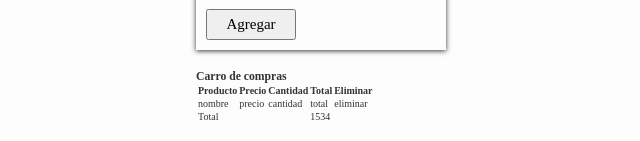
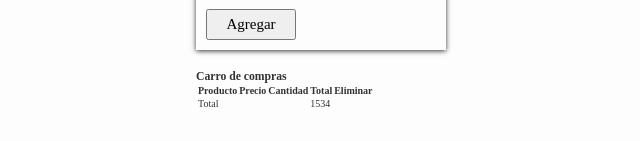
Before and after one commit to MiguelJarecca/car, a React (Vite) app in the folder front/: page / in a window 1280 px wide. Shown: the part 1214-1355 px from the top of the page, without its empty margins (60-700 px from the left). Built offline with nearby package versions, Linux system fonts and the light colour scheme.

Commit message:
se agrega items al carro1

```diff
--- a/front/src/App.jsx
+++ b/front/src/App.jsx
@@ -1,11 +1,42 @@
+import { useState } from 'react'
 import './App.css'
 import Product from './components/Product'
+import ShopCart from './components/ShopCart';
+
+const initialCartItems = [
+  // {
+  //   product: {
+  //     id: 1,
+  //     name: 'Teclado Mecanico RGB',
+  //     description: 'Teclado mecanico con luces RGB switches cherry red',
+  //     price: 's/. 100'
+  //   },
+  //   quantity: 1,
+  //   total: 11
+  // }
+]
 
 function App() {
 
+  const [cartItems, setCartItems] = useState(initialCartItems);
+
+  const handleAddProductCart = (product) => {
+    setCartItems([
+      ...cartItems,
+      {
+        product,
+        quantity: 71,
+        total: 14
+      }
+    ])
+  }
+
   return (
     <div className='container'>
-      <Product/>
+
+      <Product handler={handleAddProductCart}/>
+
+      <ShopCart cartItems={cartItems}/>
     </div>
   )
 }
--- /dev/null
+++ b/front/src/components/CardProduct.jsx
@@ -0,0 +1,26 @@
+
+import React from 'react'
+
+export default function CardProduct({handler, id, name, descrition,price}) {
+
+  console.log("pro",handler)
+
+  const onAddProduct = (product) => {
+    handler(product)
+  }
+
+  return (
+    <div>
+        <div className="card">
+            <h2 className="card-title">{name}</h2>
+            <p className="card-text">{descrition}</p>
+                <div className='card-div'>
+                    <div className='card-price'>{price}</div>
+                    <button type='submit'
+                      onClick={()=>onAddProduct({id, name, descrition, price})}
+                    >Agregar</button>
+                </div>
+        </div>
+    </div>
+  )
+}
--- a/front/src/components/Product.jsx
+++ b/front/src/components/Product.jsx
@@ -1,7 +1,8 @@
 import React, { useEffect, useState } from 'react'
 import productService from '../services/ProductService';
+import CardProduct from './CardProduct';
 
-export default function Product() {
+export default function Product({handler}) {
 
     const [products, setProducts] = useState([]);
 
@@ -11,7 +12,6 @@ export default function Product() {
             setProducts(data);
         },[])
 
-        console.log('hola', products)
   return (
     <>
     <div className='product'>
@@ -20,48 +20,17 @@ export default function Product() {
         {products.map(prod => (
 
             <article className='product-container' key={prod.id}>
-                <div className="card">
-                    <h2 className="card-title">{prod.name}</h2>
-                        <p className="card-text">{prod.descrition}</p>
-                        <div className='card-div'>
-                            <div className='card-price'>{prod.price}</div>
-                            <button type='submit'>Agregar</button>
-                        </div>
-                </div>
+                <CardProduct
+                    handler={handler}
+                    id={prod.id}
+                    name={prod.name}
+                    description={prod.description}
+                    price={prod.price}
+                />
             </article>
         ))}
 
     </div>
-
-    <div className="table">
-        <h3>Carro de compras</h3>
-        <table>
-            <thead>
-                <tr>
-                    <th>Producto</th>
-                    <th>Precio</th>
-                    <th>Cantidad</th>
-                    <th>Total</th>
-                    <th>Eliminar</th>
-                </tr>
-            </thead>
-            <tbody>
-                <tr>
-                    <td>nombre</td>
-                    <td>precio</td>
-                    <td>cantidad</td>
-                    <td>total</td>
-                    <td>eliminar</td>
-                </tr>
-            </tbody>
-            <tfoot>
-                <tr>
-                    <td colSpan="3">Total</td>
-                    <td colSpan="2">1534</td>
-                </tr>
-            </tfoot>
-        </table>
-    </div>
     </>
   )
 }
--- /dev/null
+++ b/front/src/components/ShopCart.jsx
@@ -0,0 +1,40 @@
+
+import React from 'react'
+
+export default function ShopCart({cartItems}) {
+
+  return (
+    <div className="table">
+        <h3>Carro de compras</h3>
+        <table>
+            <thead>
+                <tr>
+                    <th>Producto</th>
+                    <th>Precio</th>
+                    <th>Cantidad</th>
+                    <th>Total</th>
+                    <th>Eliminar</th>
+                </tr>
+            </thead>
+            <tbody>
+                {cartItems.map(item => (
+                    <tr key={item.product.id}>
+                        <td>{item.product.name}</td>
+                        <td>{item.product.price}</td>
+                        <td>{item.quantity}</td>
+                        <td>{item.total}</td>
+                        <td>eliminar</td>
+                    </tr>
+                ))}
+
+            </tbody>
+            <tfoot>
+                <tr>
+                    <td colSpan="3">Total</td>
+                    <td colSpan="2">1534</td>
+                </tr>
+            </tfoot>
+        </table>
+    </div>
+  )
+}
--- a/front/src/services/ProductService.js
+++ b/front/src/services/ProductService.js
@@ -1,5 +1,5 @@
 
-import { products } from './../data/productos';
+import { products } from '../data/products';
 
 export default function ProductService() {
 
```
Also changed, not shown: front/src/data/products.js (renamed from front/src/data/productos.js).
